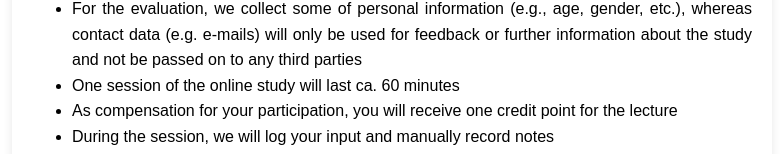
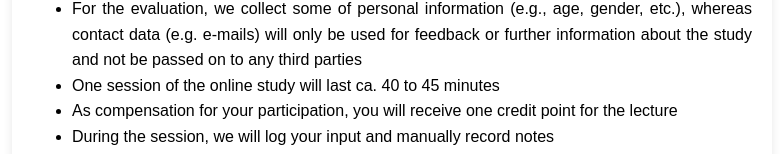
Before and after one commit to banik-shovan/survey_frontend, a React (Create React App) app: page / in a window 1280 px wide. Shown: the part 416-570 px from the top of the page, without its empty margins (248-1032 px from the left). Built offline with nearby package versions, Linux system fonts and the light colour scheme.

Commit message:
add time and chnage Some api key

```diff
--- a/src/components/ConsentForm.js
+++ b/src/components/ConsentForm.js
@@ -74,7 +74,7 @@ const ConsentForm = ({ onConsent }) => {
 
                     </li>
                     <li>
-                        One session of the online study will last ca. 60 minutes
+                        One session of the online study will last ca. 40 to 45 minutes
                     </li>
                     <li>
                         As compensation for your participation, you will receive one credit point for the lecture
--- a/src/components/Instructions.js
+++ b/src/components/Instructions.js
@@ -46,7 +46,7 @@ const Instructions = ({ onNext }) => {
 
             <p style={{ textAlign: "left", fontSize: "16px" }}>
                 <strong>Time Commitment:</strong><br />
-                The total time for the survey is approximately <b>50-60 minutes</b>. Please take your time to answer each section thoughtfully.
+                The total time for the survey is approximately <b>40-45 minutes</b>. Please take your time to answer each section thoughtfully.
             </p>
 
             <div style={{ textAlign: "center" }}>
--- a/src/components/Survey.js
+++ b/src/components/Survey.js
@@ -8,6 +8,9 @@ const getAllApiKeys = () => [
     process.env.REACT_APP_OPENAI_API_KEY3,
     process.env.REACT_APP_OPENAI_API_KEY4,
     process.env.REACT_APP_OPENAI_API_KEY5,
+    process.env.REACT_APP_OPENAI_API_KEY6,
+    process.env.REACT_APP_OPENAI_API_KEY7,
+    process.env.REACT_APP_OPENAI_API_KEY8,
 ];
 
 
```
